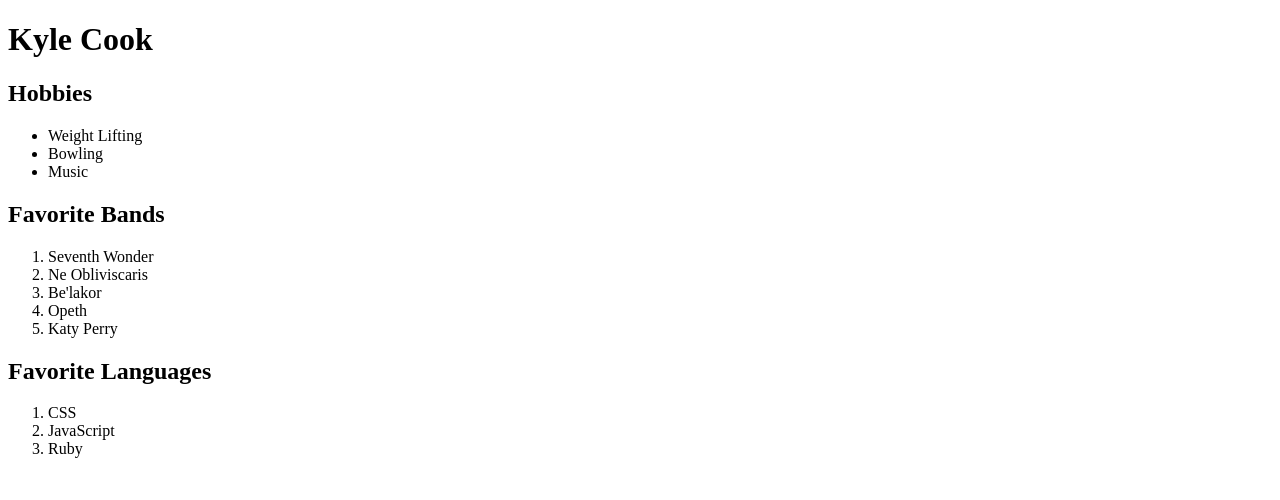
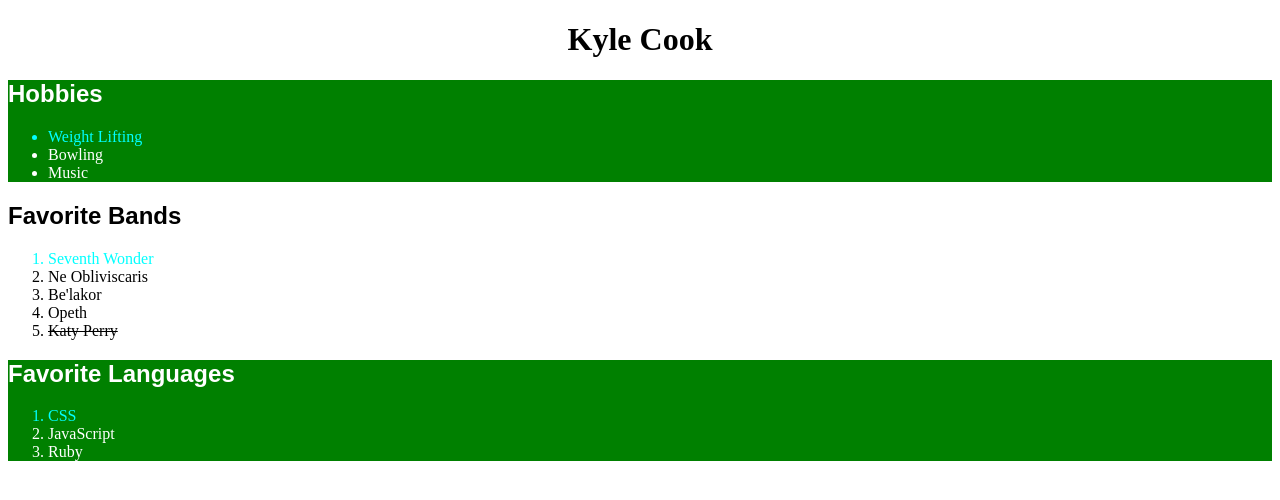
Before and after one commit to ndharmateja/html_css_projects, a plain HTML site: page web_dev_simplified/user_profile/index.html in a window 1280 px wide. Drawn offline with Linux system fonts and the light colour scheme.

Commit message:
up: Finish project

```diff
--- a/web_dev_simplified/user_profile/index.html
+++ b/web_dev_simplified/user_profile/index.html
@@ -9,11 +9,11 @@
   </head>
   <body>
     <header>
-      <h1>Kyle Cook</h1>
+      <h1 class="header-text">Kyle Cook</h1>
     </header>
     <main>
-      <section>
-        <h2>Hobbies</h2>
+      <section class="green-bg white-text">
+        <h2 class="section-title">Hobbies</h2>
         <ul>
           <li>Weight Lifting</li>
           <li>Bowling</li>
@@ -21,17 +21,17 @@
         </ul>
       </section>
       <section>
-        <h2>Favorite Bands</h2>
+        <h2 class="section-title">Favorite Bands</h2>
         <ol>
           <li>Seventh Wonder</li>
           <li>Ne Obliviscaris</li>
           <li>Be'lakor</li>
           <li>Opeth</li>
-          <li>Katy Perry</li>
+          <li class="strike">Katy Perry</li>
         </ol>
       </section>
-      <section>
-        <h2>Favorite Languages</h2>
+      <section class="green-bg white-text">
+        <h2 class="section-title">Favorite Languages</h2>
         <ol>
           <li>CSS</li>
           <li>JavaScript</li>
--- a/web_dev_simplified/user_profile/styles.css
+++ b/web_dev_simplified/user_profile/styles.css
@@ -0,0 +1,23 @@
+.header-text {
+  text-align: center;
+}
+
+.green-bg {
+  background-color: green;
+}
+
+.white-text {
+  color: white;
+}
+
+li:first-child {
+  color: cyan;
+}
+
+.strike {
+  text-decoration: line-through;
+}
+
+.section-title {
+  font-family: Arial;
+}
```
